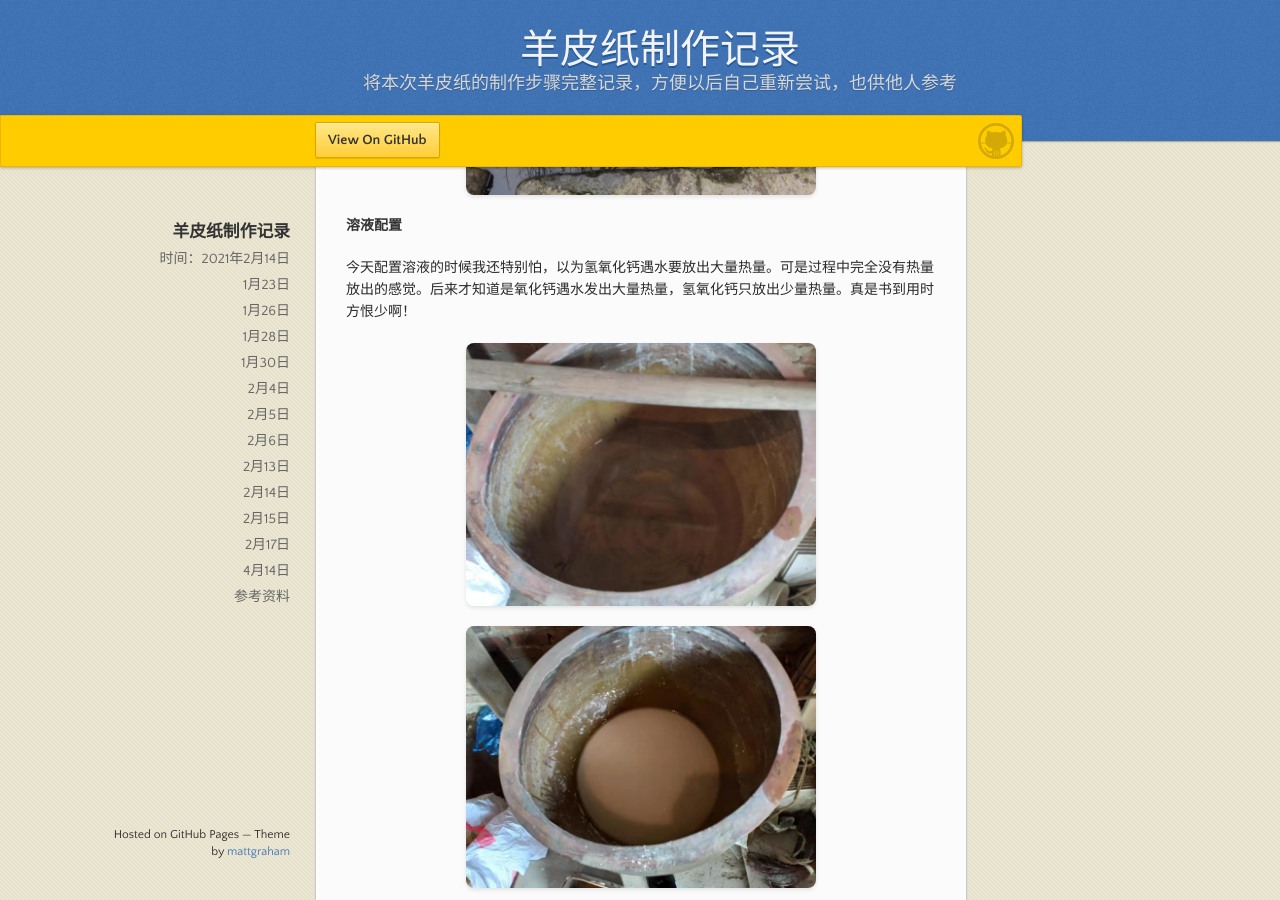
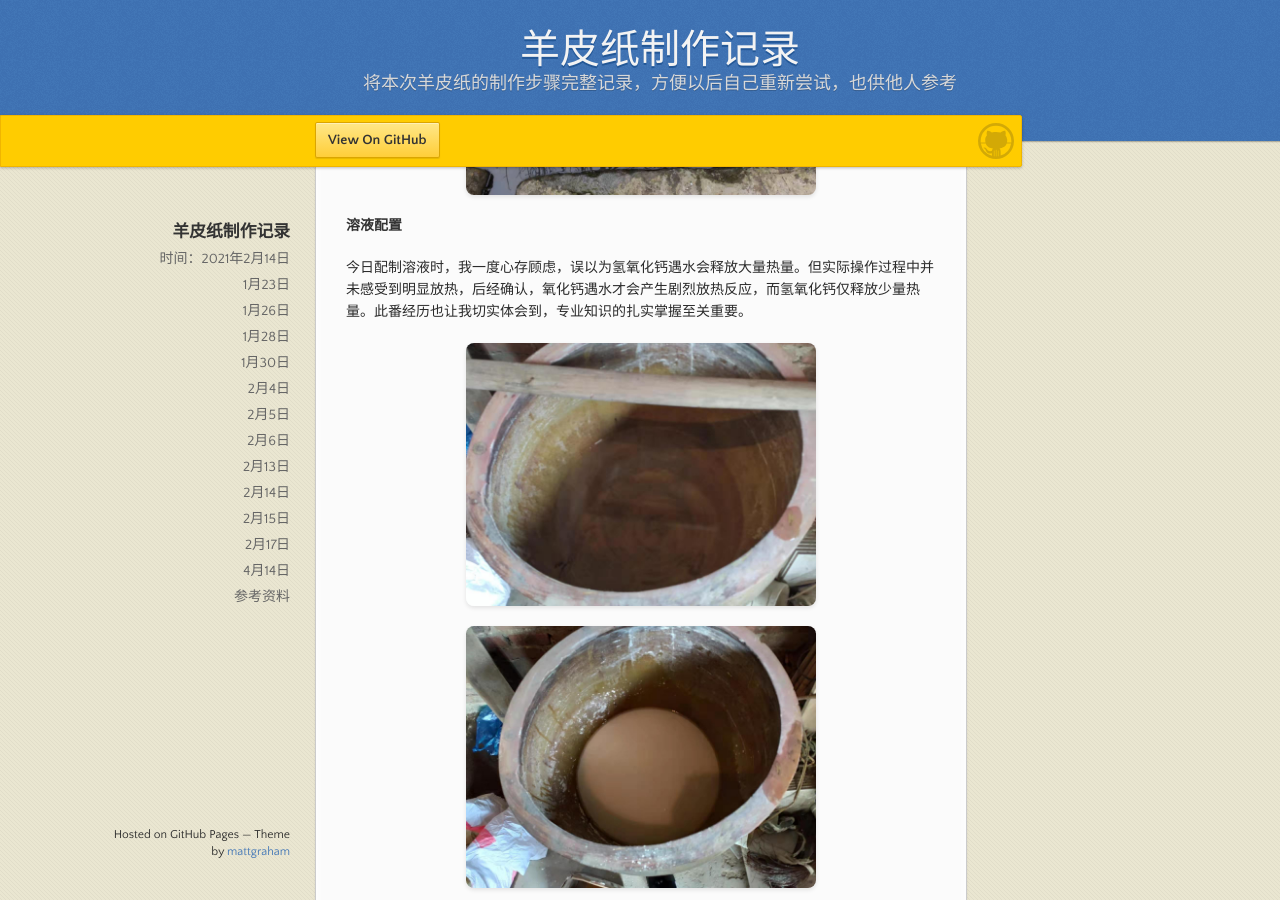
Before and after one commit to du-xiang/du-xiang.github.io, a Jekyll site: the page built from _posts/2021-02-14-record_of_parchment_making.md, in a window 1280 px wide and 900 px high, scrolled down 1400 px. Built offline with Jekyll 4.4.1, drawn with Linux system fonts in a browser that asks for light colours; our own code applies the rules of GitHub Pages for plain Markdown files; the repository's description, which GitHub fills in, is left out; some of the changed text lies outside the part shown.

Commit message:
更新：文字润色

```diff
--- a/_posts/2021-02-14-record_of_parchment_making.md
+++ b/_posts/2021-02-14-record_of_parchment_making.md
@@ -12,7 +12,7 @@ categories: [生活]
 
 **洗羊皮**
 
-今天洗羊皮是真的折磨人，羊皮后背与尾巴上面的排泄物太多了，而且粘的太紧了,实在是让人直犯恶心。
+今日清洗羊皮的过程十分繁琐费力。羊皮背部与尾部残留的污物较多，且附着牢固，清理难度较大，处理时体验较差。
 
 ![洗羊皮](/assets/img/2021-02-14-record_of_parchment_making/羊皮处理前_1.jpg "洗羊皮")
 ![洗羊皮](/assets/img/2021-02-14-record_of_parchment_making/羊皮处理前_2.jpg "洗羊皮")
@@ -27,7 +27,7 @@ categories: [生活]
 
 **溶液配置**
 
-今天配置溶液的时候我还特别怕，以为氢氧化钙遇水要放出大量热量。可是过程中完全没有热量放出的感觉。后来才知道是氧化钙遇水发出大量热量，氢氧化钙只放出少量热量。真是书到用时方恨少啊！
+今日配制溶液时，我一度心存顾虑，误以为氢氧化钙遇水会释放大量热量。但实际操作过程中并未感受到明显放热，后经确认，氧化钙遇水才会产生剧烈放热反应，而氢氧化钙仅释放少量热量。此番经历也让我切实体会到，专业知识的扎实掌握至关重要。
 
 ![溶液配置](/assets/img/2021-02-14-record_of_parchment_making/配置溶液_1.jpg "溶液配置")
 ![溶液配置](/assets/img/2021-02-14-record_of_parchment_making/配置溶液_2.jpg "溶液配置")
```
